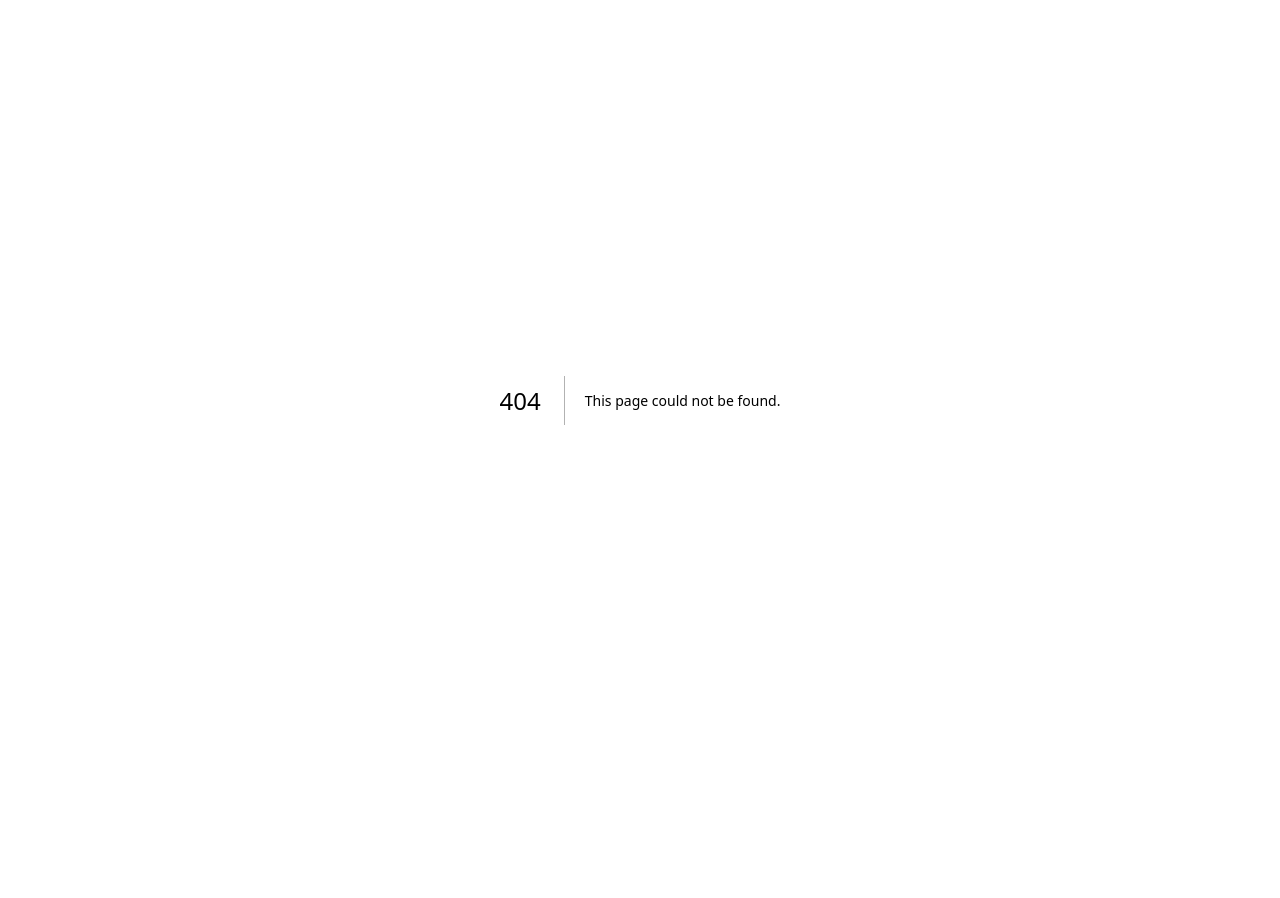
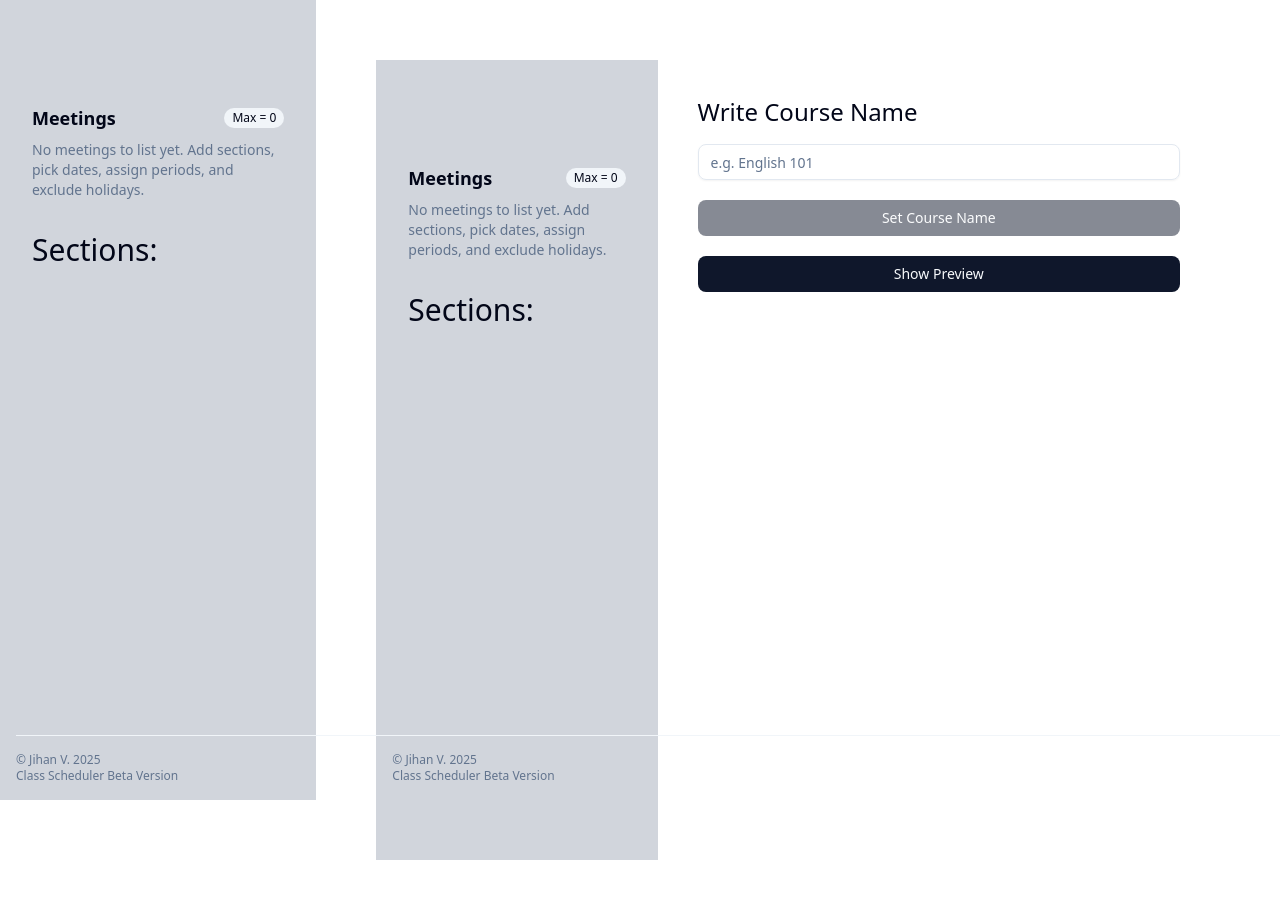
Before and after one commit to jihanv/class-scheduler, a Next.js app: page /new in a window 1280 px wide. Before the commit this address had no page. Shown: the top 898 px of the page. Before the commit the page ends 800 px from the top, so only its background shows below. Built offline with nearby package versions, Linux system fonts and the light colour scheme.

Commit message:
Refactor to put meeting-list inside information display.

```diff
--- a/app/layout.tsx
+++ b/app/layout.tsx
@@ -1,6 +1,7 @@
 import type { Metadata } from "next";
 import { Geist, Geist_Mono } from "next/font/google";
 import "./globals.css";
+import InformationDisplay from "@/components/new/information-display";
 
 const geistSans = Geist({
   variable: "--font-geist-sans",
@@ -27,7 +28,15 @@ export default function RootLayout({
       <body
         className={`${geistSans.variable} ${geistMono.variable} antialiased overflow-y-scroll`}
       >
-        {children}
+        <main className="flex flex-row w-full">
+
+          <div className="flex-[0.75] sticky top-0 h-screen overflow-auto">
+            <InformationDisplay />
+          </div>
+          <div className="flex-2 flex-col m-5 gap-5 p-10">{children}</div>
+
+
+        </main>
       </body>
     </html>
   );
--- /dev/null
+++ b/app/new/layout.tsx
@@ -0,0 +1,27 @@
+
+import "@/app/globals.css";
+import InformationDisplay from "@/components/new/information-display";
+
+
+export default function Layout({
+    children,
+}: Readonly<{
+    children: React.ReactNode;
+}>) {
+    return (
+        <div className="flex flex-row">
+
+            <div className="flex-[1]">
+                <InformationDisplay />
+
+            </div>
+
+            <div className="flex-[2]">
+                {children}
+            </div>
+
+
+
+        </div >
+    );
+}
--- /dev/null
+++ b/app/new/page.tsx
@@ -0,0 +1,10 @@
+"use client"
+
+import Calculator from '@/components/new/main-calculator'
+import React from 'react'
+
+export default function page() {
+    return (
+        <Calculator />
+    )
+}
--- a/app/page.tsx
+++ b/app/page.tsx
@@ -1,31 +1,20 @@
 "use client"
 
-import { Dialog, DialogClose, DialogContent, DialogHeader, DialogTitle, DialogTrigger } from "@/components/new/dialogue";
-import InformationDisplay from "@/components/new/information-display";
+import ClassNameInput from "@/components/new/class-name-input";
 import Calculator from "@/components/new/main-calculator";
-import MeetingList from "@/components/new/meeting-list";
-import WeeklyTables from "@/components/new/weekly-tables";
 import { Button } from "@/components/ui/button";
-import { Popover, PopoverContent, PopoverTrigger } from "@/components/ui/popover";
 import { useScheduleStore } from "@/stores/scheduleStore";
+import { useRouter } from "next/navigation";
 
 export default function Home() {
-  const showWeeklyPreview = useScheduleStore(s => s.showWeeklyPreview);
-  const setShowWeeklyPreview = useScheduleStore(s => s.setShowWeeklyPreview);
-  const { holidays, setHolidays } = useScheduleStore();
+  const { displayName } = useScheduleStore();
+  const router = useRouter();
+
   return (
-    <main className="flex flex-row w-full">
-      <div className="flex-[0.75] sticky top-0 h-screen overflow-auto">
-        <InformationDisplay />
-      </div>
-      <div className="flex-[2]">
-        <Calculator />
-      </div>
-      <div className="flex-[0.75] sticky top-0 h-screen overflow-auto">
-        <MeetingList />
-      </div>
 
+    <div className="flex-[2] ">
+      <Calculator />
+    </div>
 
-    </main>
   );
 }
--- /dev/null
+++ b/app/setClass/page.tsx
@@ -0,0 +1,22 @@
+"use client"
+
+import ClassNameInput from "@/components/new/class-name-input";
+import SectionNameInput from "@/components/new/section-name-input";
+import { Button } from "@/components/ui/button";
+import { useScheduleStore } from "@/stores/scheduleStore";
+import { useRouter } from "next/navigation";
+
+export default function Home() {
+    const { sections } = useScheduleStore();
+    const router = useRouter();
+
+    return (
+
+        <div className="flex-[2] ">
+            <div className="flex flex-col m-5 gap-5 p-10"><SectionNameInput />
+                <Button disabled={sections.length === 0} onClick={() => router.push("/setClass")
+                }>Next</Button></div>
+        </div>
+
+    );
+}
--- a/components/new/class-name-input.tsx
+++ b/components/new/class-name-input.tsx
@@ -3,14 +3,20 @@ import { useScheduleStore } from "@/stores/scheduleStore";
 import { Button } from "../ui/button";
 import H1 from "./H1";
 import { Input } from "../ui/input";
+import { useRouter } from "next/navigation";
+
 
 export default function ClassNameInput() {
+    const router = useRouter();
     const { courseName, setCourseName, displayName, setDisplayName } =
         useScheduleStore();
 
     const confirm = () => {
         const trimmed = (courseName ?? "").trim();
-        if (trimmed) setDisplayName(trimmed);
+        if (trimmed) {
+            setDisplayName(trimmed)
+
+        };
     };
 
     return (
--- a/components/new/information-display.tsx
+++ b/components/new/information-display.tsx
@@ -2,6 +2,7 @@
 import React from 'react'
 import H1 from './H1'
 import { useScheduleStore } from '@/stores/scheduleStore'
+import MeetingList from './meeting-list'
 
 export default function InformationDisplay() {
 
@@ -12,21 +13,22 @@ export default function InformationDisplay() {
         <>
             <div className='bg-gray-300 h-dvh p-4'>
                 <div className='p-4'>
-                    <H1 className='text-4xl'>Course:</H1>
-                    <p className='mt-3 text-xl font-bold '> {displayName ? displayName : ""}</p>
+                    <H1 className='text-4xl min-h-[2.5rem]'>{displayName !== "" ? displayName : ""}</H1>
                 </div>
+                <MeetingList />
                 <div className='p-4'>
                     <H1 className='text-3xl'>Sections:</H1>
-                    <ul className="list-disc list-inside space-y-1 mt-3 font-bold">
+                    {/* <ul className="list-disc list-inside space-y-1 mt-3 font-bold">
                         {sections.map((section, index) => (
                             <li key={index} className="text-gray-800">
                                 {section}
                             </li>
                         ))}
-                    </ul>
+                    </ul> */}
+
                 </div>
-                <footer className="mt-10 py-4 text-xs text-muted-foreground border-t border-muted">
-                    © Jihan V. {new Date().getFullYear()}
+                <footer className="mt-10 fixed bottom-0 w-full py-4 text-xs text-muted-foreground border-t border-muted">
+                    © Jihan V. 2025
                     <br />Class Scheduler
 
                     Beta Version
--- a/components/new/main-calculator.tsx
+++ b/components/new/main-calculator.tsx
@@ -12,7 +12,7 @@ import { useScheduleStore } from "@/stores/scheduleStore";
 export default function Calculator() {
     const showWeeklyPreview = useScheduleStore(s => s.showWeeklyPreview);
     const setShowWeeklyPreview = useScheduleStore(s => s.setShowWeeklyPreview);
-    const { holidays, setHolidays, commitPendingHolidays } = useScheduleStore();
+    const { commitPendingHolidays } = useScheduleStore();
     return (
         <div className="flex flex-col gap-5 p-10">
             <ClassNameInput />
@@ -43,7 +43,7 @@ export default function Calculator() {
                 </DialogContent>
             </Dialog>
 
-            <ExportExcelButton />
+            {/* <ExportExcelButton /> */}
         </div>
     );
 }
--- a/components/new/meeting-list.tsx
+++ b/components/new/meeting-list.tsx
@@ -57,7 +57,7 @@ export default function MeetingList() {
     );
 
     return (
-        <div className="p-4 border-l bg-gray-300 h-full">
+        <div className="p-4 bg-gray-300">
             <div className="flex items-center justify-between mb-2">
                 <h2 className="text-lg font-semibold">Meetings</h2>
                 <span className="text-xs px-2 py-0.5 rounded-full bg-muted">
--- a/components/new/period-selector.tsx
+++ b/components/new/period-selector.tsx
@@ -22,7 +22,7 @@ export default function PeriodSelector() {
                     </ScrollArea>
                 </CardContent>
             </Card>}
-            {endDate && startDate && <Button className='w-50' onClick={() => setShowHolidaySelector()}>Pick Holidays</Button>}
+            {endDate && startDate && <Button className='w-full' onClick={() => setShowHolidaySelector()}>Pick Holidays</Button>}
         </>
     );
 }
--- a/components/new/section-name-input.tsx
+++ b/components/new/section-name-input.tsx
@@ -87,7 +87,7 @@ export default function SectionNameInput() {
             {displayName && (
                 <>
                     <H1>Write the Sections for <span className="text-blue-500 ">{displayName}</span></H1>
-                    <form onSubmit={handleSubmit} className="space-y-2">
+                    <form onSubmit={handleSubmit} className="space-y-5">
                         <Input
                             type="text"
                             className="w-full"
```
